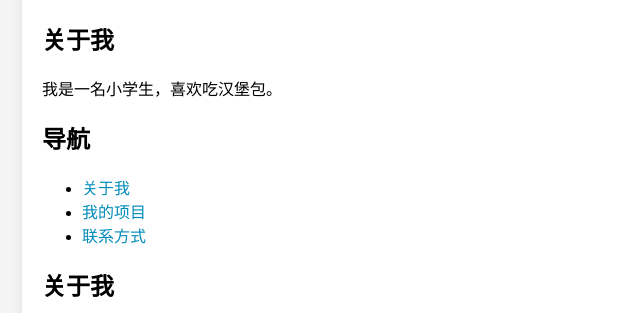
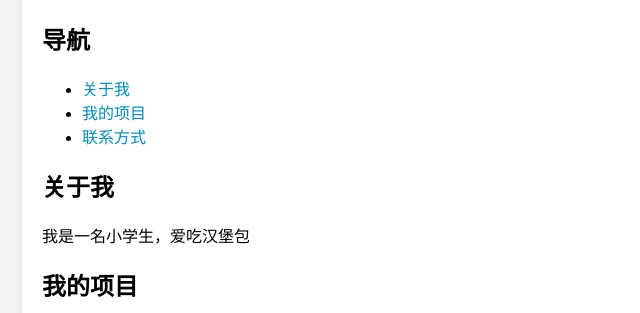
Before and after one commit to Lijiahui552/lijiahui552.github.io, a plain HTML site: page index.html in a window 1280 px wide. Shown: the part 487-800 px from the top of the page, without its empty margins (198-838 px from the left). Drawn offline with Linux system fonts and the light colour scheme.

Commit message:
Update index.html

```diff
--- a/index.html
+++ b/index.html
@@ -39,8 +39,6 @@
         <h2>我的照片</h2>
         <img src="https://github.com/Lijiahui552/lijiahui552.github.io/blob/main/%E8%8C%83.jpg?raw=true" alt="个人照片" style="width: 200px; border-radius: 10px;">
 
-        <h2>关于我</h2>
-        <p>我是一名小学生，喜欢吃汉堡包。</p>
         <h2>导航</h2>
         <ul>
             <li><a href="#about">关于我</a></li>
@@ -48,7 +46,7 @@
             <li><a href="#contact">联系方式</a></li>
         </ul>
         <h2 id="about">关于我</h2>
-        <p>这个人很神秘，什么都没有留下</p>
+        <p>我是一名小学生，爱吃汉堡包</p>
         <h2 id="projects">我的项目</h2>
         <p>连续爬了100层楼梯</p>
         <h2 id="contact">联系方式</h2>
```
